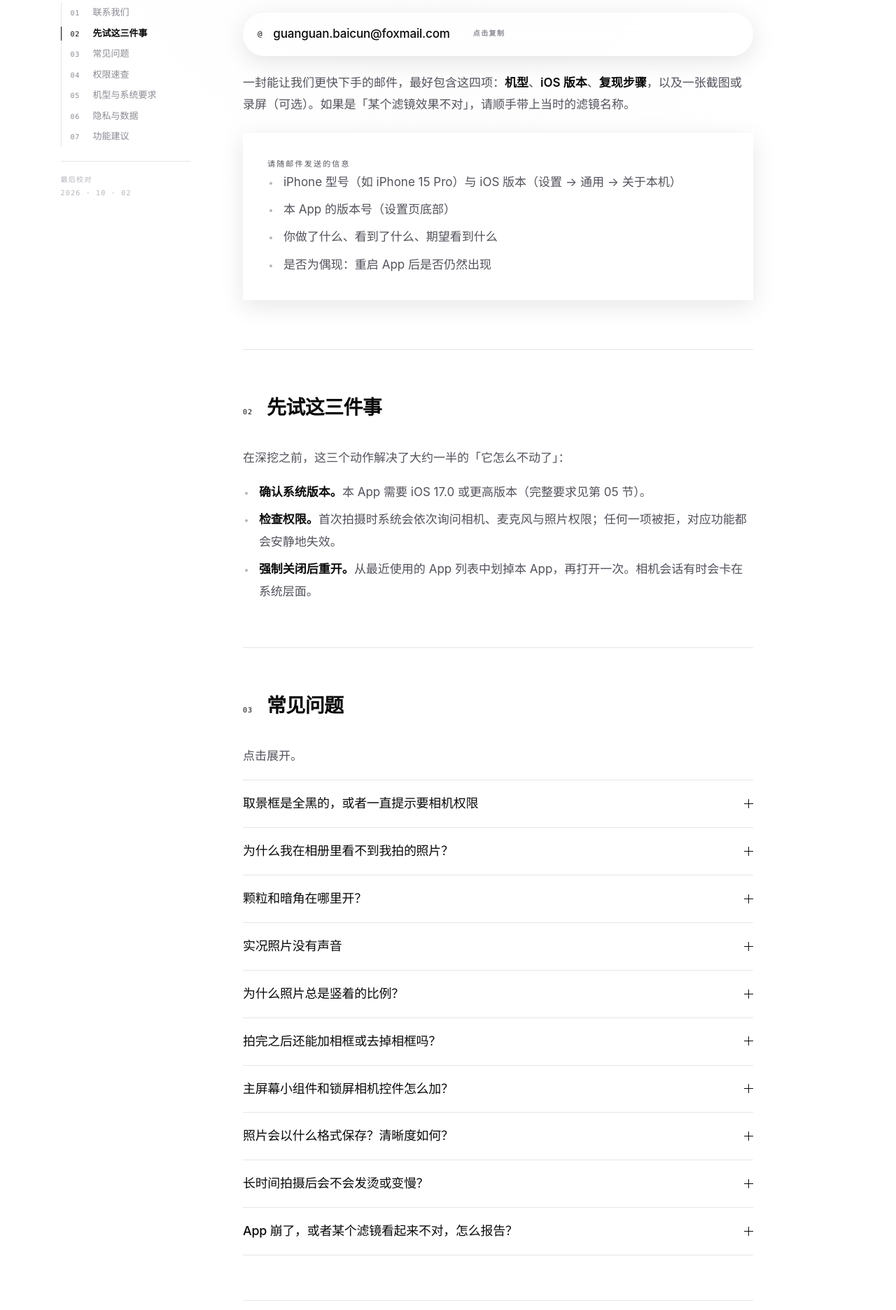
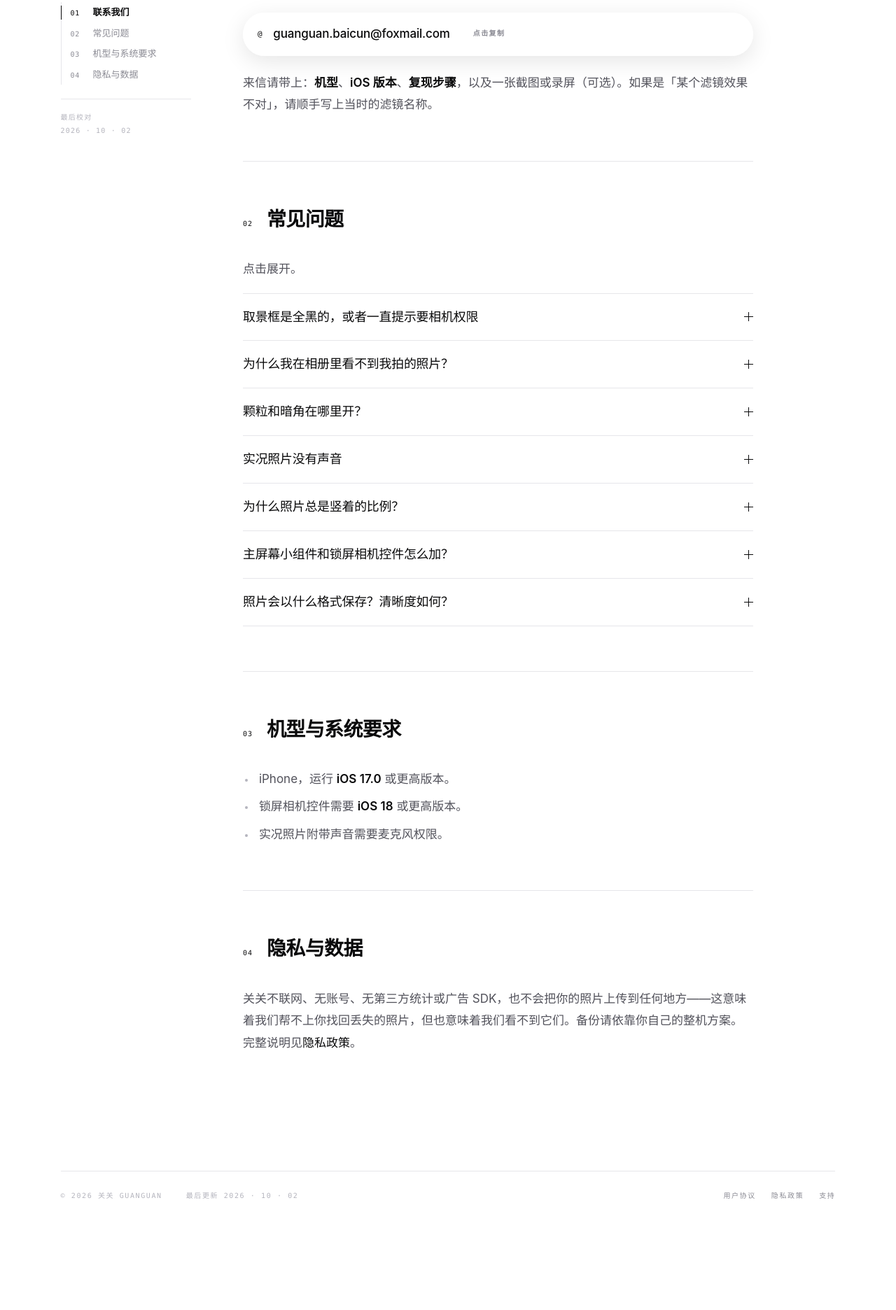
Before and after one commit to yonghu1000/guanguan-legal-docs, a plain HTML site: page support.html in a window 1280 px wide. Shown: the part 928-2800 px from the top of the page at 70% size. After the commit the page ends 2758 px from the top, so only its background shows below. Drawn offline with Linux system fonts and the light colour scheme.

Commit message:
支持页精简：7 节压到 4 节、FAQ 10 条压到 7 条

```diff
--- a/support.html
+++ b/support.html
@@ -90,153 +90,78 @@
             <b>点击复制</b>
           </span>
         </button>
-        <p>一封能让我们更快下手的邮件，最好包含这四项：<strong>机型</strong>、<strong>iOS 版本</strong>、<strong>复现步骤</strong>，以及一张截图或录屏（可选）。如果是「某个滤镜效果不对」，请顺手带上当时的滤镜名称。</p>
-        <div class="panel">
-          <p class="panel__tag">请随邮件发送的信息</p>
-          <ul>
-            <li>iPhone 型号（如 iPhone 15 Pro）与 iOS 版本（设置 → 通用 → 关于本机）</li>
-            <li>本 App 的版本号（设置页底部）</li>
-            <li>你做了什么、看到了什么、期望看到什么</li>
-            <li>是否为偶现：重启 App 后是否仍然出现</li>
-          </ul>
-        </div>
+        <p>来信请带上：<strong>机型</strong>、<strong>iOS 版本</strong>、<strong>复现步骤</strong>，以及一张截图或录屏（可选）。如果是「某个滤镜效果不对」，请顺手写上当时的滤镜名称。</p>
       </section>
 
-      <section class="sect" id="s2" data-title="先试这三件事">
-        <h2><b>02</b>先试这三件事</h2>
-        <p>在深挖之前，这三个动作解决了大约一半的「它怎么不动了」：</p>
-        <ul>
-          <li><strong>确认系统版本。</strong>本 App 需要 iOS 17.0 或更高版本（完整要求见第 05 节）。</li>
-          <li><strong>检查权限。</strong>首次拍摄时系统会依次询问相机、麦克风与照片权限；任何一项被拒，对应功能都会安静地失效。</li>
-          <li><strong>强制关闭后重开。</strong>从最近使用的 App 列表中划掉本 App，再打开一次。相机会话有时会卡在系统层面。</li>
-        </ul>
-      </section>
-
-      <section class="sect" id="s3" data-title="常见问题">
-        <h2><b>03</b>常见问题</h2>
+      <section class="sect" id="s2" data-title="常见问题">
+        <h2><b>02</b>常见问题</h2>
         <p>点击展开。</p>
 
         <div class="qa">
           <div class="qa__item">
             <button class="qa__q" type="button">取景框是全黑的，或者一直提示要相机权限<span class="qa__sign" aria-hidden="true"></span></button>
             <div class="qa__a"><div>
-              <p>关关需要相机权限才能拍摄。请在本 App 的提示中点「前往设置」，或前往「系统设置 → 隐私与安全性 → 相机」，把关关打开。改完之后回到本 App，画面应当立刻出现。</p>
-              <p>若权限已是开启状态而画面仍然全黑，请先尝试第 02 节的「强制关闭后重开」；再不行，检查是否有其他 App 正在占用摄像头（例如正在进行视频通话）。</p>
+              <p>关关需要相机权限才能拍摄。请在 App 的提示中点「前往设置」，或前往「系统设置 → 隐私与安全性 → 相机」把关关打开。若权限已开而画面仍旧全黑，先强制关闭 App 再重开一次；也可能是其他 App 正占用摄像头（例如正在视频通话）。</p>
             </div></div>
           </div>
 
           <div class="qa__item">
             <button class="qa__q" type="button">为什么我在相册里看不到我拍的照片？<span class="qa__sign" aria-hidden="true"></span></button>
             <div class="qa__a"><div>
-              <p>本 App 拍好的照片会同时存入系统相册。如果你在系统相册里看不到，请确认照片权限没有停在「受限访问」。</p>
-              <p>若是系统相册的照片在 App 内看不到：首次使用时如果选了「选择照片…（受限访问）」，你只会看到当时勾选的那部分。可以在相册页右上角的菜单里点「可访问的照片」追加。</p>
+              <p>拍好的照片会同时存入系统相册。若系统相册里看不到，请确认照片权限没有停在「受限访问」（设置 → 隐私与安全性 → 照片）。若是系统相册的照片在 App 内看不到，可在相册页右上角菜单点「可访问的照片」追加授权。</p>
             </div></div>
           </div>
 
           <div class="qa__item">
             <button class="qa__q" type="button">颗粒和暗角在哪里开？<span class="qa__sign" aria-hidden="true"></span></button>
             <div class="qa__a"><div>
-              <p>都在取景界面底部的操作条上，不需要进设置。颗粒与暗角都是开关：点一下打开，再点一下关闭。</p>
-              <p>两者只作用在普通照片的成片上——取景预览与实况照片不含颗粒，这也是为了避免预览与实际观感不一致带来的判断误差。</p>
+              <p>都在取景界面底部的操作条上，不需要进设置。两者都是开关：点一下打开，再点一下关闭。它们只作用在普通照片的成片上——取景预览与实况照片不含颗粒。</p>
             </div></div>
           </div>
 
           <div class="qa__item">
             <button class="qa__q" type="button">实况照片没有声音<span class="qa__sign" aria-hidden="true"></span></button>
             <div class="qa__a"><div>
-              <p>实况照片附带的声音来自麦克风。请前往「系统设置 → 隐私与安全性 → 麦克风」，把关关打开。关闭该权限时，实况照片仍可正常拍摄，但不含音轨。</p>
+              <p>实况照片的声音来自麦克风。请前往「系统设置 → 隐私与安全性 → 麦克风」把关关打开。关闭该权限时仍可正常拍摄，只是不含音轨。</p>
             </div></div>
           </div>
 
           <div class="qa__item">
             <button class="qa__q" type="button">为什么照片总是竖着的比例？<span class="qa__sign" aria-hidden="true"></span></button>
             <div class="qa__a"><div>
-              <p>这是设计如此。取景容器固定为竖幅，几种画幅档位都是在其中取最大内接矩形，因此成片始终是竖构图，所见即所得。</p>
-              <p>如果你需要横构图的照片，可以先用原生系统相机拍摄，再在本 App 内处理。</p>
-            </div></div>
-          </div>
-
-          <div class="qa__item">
-            <button class="qa__q" type="button">拍完之后还能加相框或去掉相框吗？<span class="qa__sign" aria-hidden="true"></span></button>
-            <div class="qa__a"><div>
-              <p>可以。在大图查看器中用「相框」按钮随时添加或移除，重新导出的照片会同步更新。这是一项可逆的操作，原文件不会被覆盖。</p>
-              <p>注意：相框目前只支持常规照片，实况照片暂不支持添加或移除相框。</p>
+              <p>这是设计如此：取景容器固定为竖幅，几种画幅档位都是在其中取最大内接矩形，因此成片始终是竖构图，所见即所得。需要横构图可先用系统相机拍摄，再在本 App 内处理。</p>
             </div></div>
           </div>
 
           <div class="qa__item">
             <button class="qa__q" type="button">主屏幕小组件和锁屏相机控件怎么加？<span class="qa__sign" aria-hidden="true"></span></button>
             <div class="qa__a"><div>
-              <p>主屏幕：长按空白处进入编辑模式，点右上角加号，搜索「关关」即可添加小组件。</p>
-              <p>锁屏控件：需要 iOS 18 及以上。长按锁屏 → 自定义 → 选择锁屏 → 移除或添加控件，在列表中找到关关的拍摄控件。它的作用是绕过解锁直接进入相机，受Face ID 与系统策略限制。</p>
+              <p>主屏幕：长按空白处进入编辑模式，点右上角加号，搜索「关关」即可添加。</p>
+              <p>锁屏控件需要 iOS 18 及以上：长按锁屏 → 自定义 → 选择锁屏 → 添加控件，在列表中找到关关的拍摄控件。它绕过解锁直接进入相机，受 Face ID 与系统策略限制。</p>
             </div></div>
           </div>
 
           <div class="qa__item">
             <button class="qa__q" type="button">照片会以什么格式保存？清晰度如何？<span class="qa__sign" aria-hidden="true"></span></button>
             <div class="qa__a"><div>
-              <p>照片统一以 <strong>JPEG（.jpg）</strong> 保存，质量为 90%，不二次压缩，成片即设备原生分辨率。本 App 不提供 HEIC / PNG，也不提供 RAW 格式选项。</p>
-              <p>清晰度为设备原生水准；但胶片风格本身包含曲线与颗粒，观感上的「锐度」不同于原生相机。</p>
-            </div></div>
-          </div>
-
-          <div class="qa__item">
-            <button class="qa__q" type="button">长时间拍摄后会不会发烫或变慢？<span class="qa__sign" aria-hidden="true"></span></button>
-            <div class="qa__a"><div>
-              <p>胶片模拟是逐帧 GPU 计算，连续拍摄确实比原生相机更耗电。设备会按自身的温控保护策略降频。如果发现明显发热，让设备休息几分钟即可恢复。</p>
-            </div></div>
-          </div>
-
-          <div class="qa__item">
-            <button class="qa__q" type="button">App 崩了，或者某个滤镜看起来不对，怎么报告？<span class="qa__sign" aria-hidden="true"></span></button>
-            <div class="qa__a"><div>
-              <p>请按第 01 节的清单整理一封邮件发给我们——尤其是「复现步骤」和「当时的滤镜名称」，最能缩短定位时间。</p>
-              <p>如果 App 在闪退后可以重新打开，系统可能已经生成了崩溃记录；你可以顺便在邮件里告诉我们大致的时间点。</p>
+              <p>照片统一以 <strong>JPEG（.jpg）</strong> 保存，质量为 90%，不二次压缩，成片即设备原生分辨率。本 App 不提供 HEIC / PNG，也不提供 RAW 格式选项。胶片风格本身包含曲线与颗粒，观感上的「锐度」不同于原生相机。</p>
             </div></div>
           </div>
         </div>
       </section>
 
-      <section class="sect" id="s4" data-title="权限速查">
-        <h2><b>04</b>权限速查</h2>
-        <p>现象与处置的对照表。</p>
-        <div class="tblwrap">
-          <table class="tbl">
-            <thead>
-              <tr><th>现象</th><th>缺少的权限</th><th>去哪里开</th></tr>
-            </thead>
-            <tbody>
-              <tr><td>取景框全黑、无法拍摄</td><td>相机</td><td>设置 → 隐私与安全性 → 相机</td></tr>
-              <tr><td>实况照片没有声音</td><td>麦克风</td><td>设置 → 隐私与安全性 → 麦克风</td></tr>
-              <tr><td>拍完的照片不出现在系统相册</td><td>照片（写入）</td><td>设置 → 隐私与安全性 → 照片</td></tr>
-              <tr><td>App 内看不到系统相册的照片</td><td>照片（读取）</td><td>相册页 → 右上角菜单 → 可访问的照片</td></tr>
-            </tbody>
-          </table>
-        </div>
-      </section>
-
-      <section class="sect" id="s5" data-title="机型与系统要求">
-        <h2><b>05</b>机型与系统要求</h2>
+      <section class="sect" id="s3" data-title="机型与系统要求">
+        <h2><b>03</b>机型与系统要求</h2>
         <ul>
           <li>iPhone，运行 <strong>iOS 17.0</strong> 或更高版本。</li>
           <li>锁屏相机控件需要 <strong>iOS 18</strong> 或更高版本。</li>
           <li>实况照片附带声音需要麦克风权限。</li>
-          <li>iPad 可以使用，但界面为竖构图设计，体验以 iPhone 为准。</li>
         </ul>
       </section>
 
-      <section class="sect" id="s6" data-title="隐私与数据">
-        <h2><b>06</b>隐私与数据</h2>
-        <div class="lead">
-          <p>关关不联网、无账号、无第三方统计或广告 SDK，也不会把你的照片上传到任何地方。</p>
-        </div>
-        <p>这意味着：我们无法帮你找回丢失的照片，但也意味着我们看不到它们。备份请依靠你自己的整机方案。完整的说明见<a class="lnk" href="./privacy.html">隐私政策</a>。</p>
-      </section>
-
-      <section class="sect" id="s7" data-title="功能建议">
-        <h2><b>07</b>功能建议</h2>
-        <p>关关很小，功能加得很慢，但我们认真读每一条建议。来信时请写清楚「你想解决的场景」，而不仅仅是「想要某个按钮」——前者往往能让我们做出更好的东西。</p>
-        <p>你也可以在 App Store 的评价里留下你的想法。评价对新用户很有帮助，谢谢你。</p>
+      <section class="sect" id="s4" data-title="隐私与数据">
+        <h2><b>04</b>隐私与数据</h2>
+        <p>关关不联网、无账号、无第三方统计或广告 SDK，也不会把你的照片上传到任何地方——这意味着我们帮不上你找回丢失的照片，但也意味着我们看不到它们。备份请依靠你自己的整机方案。完整说明见<a class="lnk" href="./privacy.html">隐私政策</a>。</p>
       </section>
 
     </main>
```
